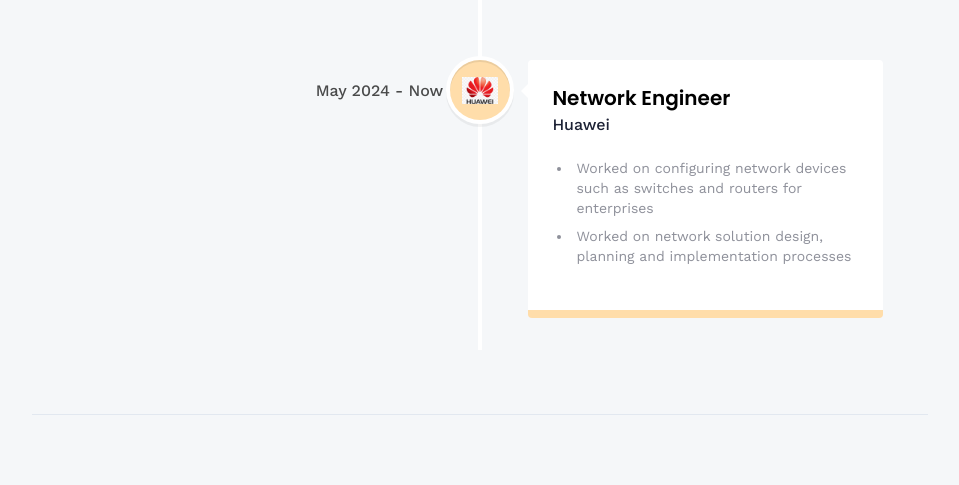
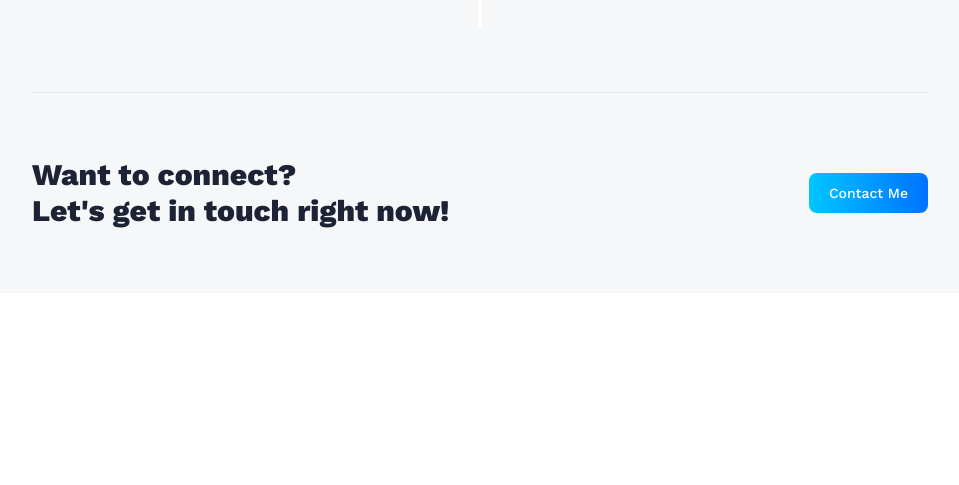
Before and after one commit to ConquerorFY/Portfolio-v2, a React (Vite) app: page /about in a window 1280 px wide. Shown: the part 3989-4474 px from the top of the page, without its empty margins (160-1119 px from the left). After the commit the page ends 4282 px from the top, so only its background shows below. Built offline with nearby package versions, Linux system fonts and the light colour scheme.

Commit message:
Changed Resume

```diff
--- a/src/constants/index.js
+++ b/src/constants/index.js
@@ -327,17 +327,17 @@ export const experiences = [
             "Worked on creating Android applications using Android Studio and Flutter"
         ],
     },
-    {
-        title: "Network Engineer",
-        company_name: "Huawei",
-        icon: huawei,
-        iconBg: "#ffddaa",
-        date: "May 2024 - Now",
-        points: [
-            "Worked on configuring network devices such as switches and routers for enterprises",
-            "Worked on network solution design, planning and implementation processes"
-        ],
-    },
+    // {
+    //     title: "Network Engineer",
+    //     company_name: "Huawei",
+    //     icon: huawei,
+    //     iconBg: "#ffddaa",
+    //     date: "May 2024 - Now",
+    //     points: [
+    //         "Worked on configuring network devices such as switches and routers for enterprises",
+    //         "Worked on network solution design, planning and implementation processes"
+    //     ],
+    // },
 ];
 
 export const socialLinks = [
```
Also changed, not shown: 1 other file (tests, documents, lock files or other folders).
